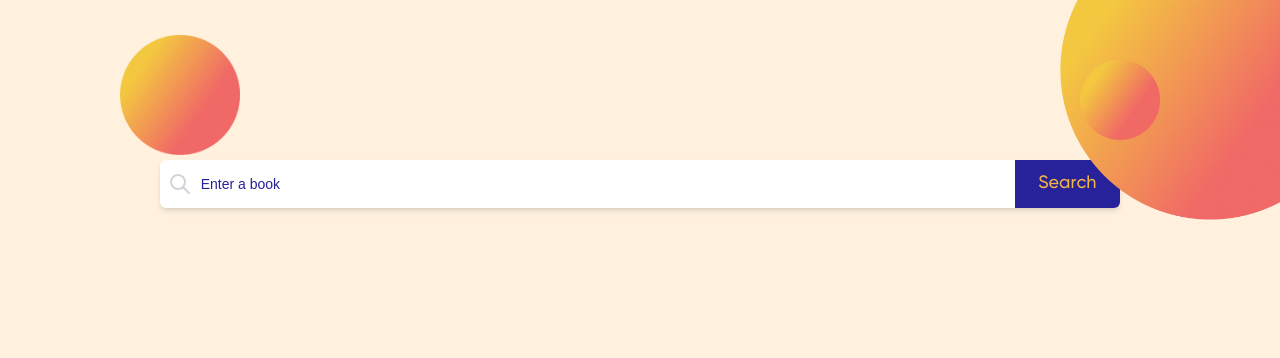
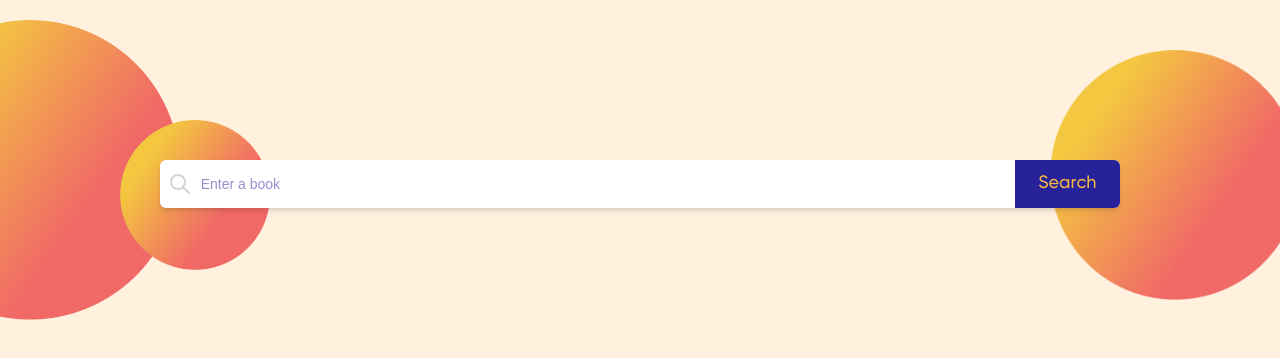
Before and after one commit to lob23/VirtualLibrary2, a Next.js app in the folder app/: page /pages/search in a window 1280 px wide. Shown: the top 358 px of the page. Built offline with nearby package versions, Linux system fonts and the light colour scheme.

Commit message:
Update search_form.js

```diff
--- a/app/src/app/pages/search/search_form.js
+++ b/app/src/app/pages/search/search_form.js
@@ -13,7 +13,7 @@ export default function search_form() {
   return (
     <>
       <div class="relative w-screen h-screen bg-cream">
-        <div class="z-40 mx-40 my-40 rounded-md flex items-center h-12 rounded-lg bg-white overflow-hidden shadow-md shadow-blue-500/50">
+        <div class="relative z-40 mx-40 my-40 rounded-md flex items-center h-12 rounded-lg bg-white overflow-hidden shadow-md shadow-blue-500/50">
               <div class="grid place-items-center h-full w-12 text-gray-300">
                   <svg xmlns="http://www.w3.org/2000/svg" class="h-6 w-6" fill="none" viewBox="0 0 24 24" stroke="currentColor">
                   <path stroke-linecap="round" stroke-linejoin="round" stroke-width="2" d="M21 21l-6-6m2-5a7 7 0 11-14 0 7 7 0 0114 0z" />
@@ -21,7 +21,7 @@ export default function search_form() {
               </div>
 
               <input
-              class="h-full w-full text-sm text-gray-700 border-0 focus:border-0 shadow-none py-20 placeholder:text-blue"
+              class="h-full w-full text-sm text-gray-700 border-0 focus:border-0 shadow-none py-20 placeholder:text-blue placeholder:text-opacity-50"
               type="text"
               id="search"
               placeholder="Enter a book" />
@@ -31,20 +31,20 @@ export default function search_form() {
               Search
               </button>
           </div>
-        <div class="z-10">
-          <div class="absolute -top-20 -right-20  w-[300px] h-[300px]">
+          <div class="z-10">
+          <div class="absolute -top-[-50px] -right-[20px]  w-[250px] h-[250px]">
               <img
                 class="object-contain w-full h-full  "
                 src="/image/reg_cir.png"
               ></img>
             </div>
-          <div class="absolute top-[20px] left-[120px]  w-[120px] h-[150px]">
+          <div class="absolute top-[20px] left-[-120px]  w-[300px] h-[300px]">
               <img
                 class="object-contain w-full h-full "
                 src="/image/reg_cir.png"
               ></img>
             </div>
-          <div class="absolute top-[60px] right-[120px]  w-[80px] h-[80px]">
+          <div class="absolute top-[120px] left-[120px]  w-[150px] h-[150px]">
               <img
                 class="object-contain w-full h-full "
                 src="/image/reg_cir.png"
```
